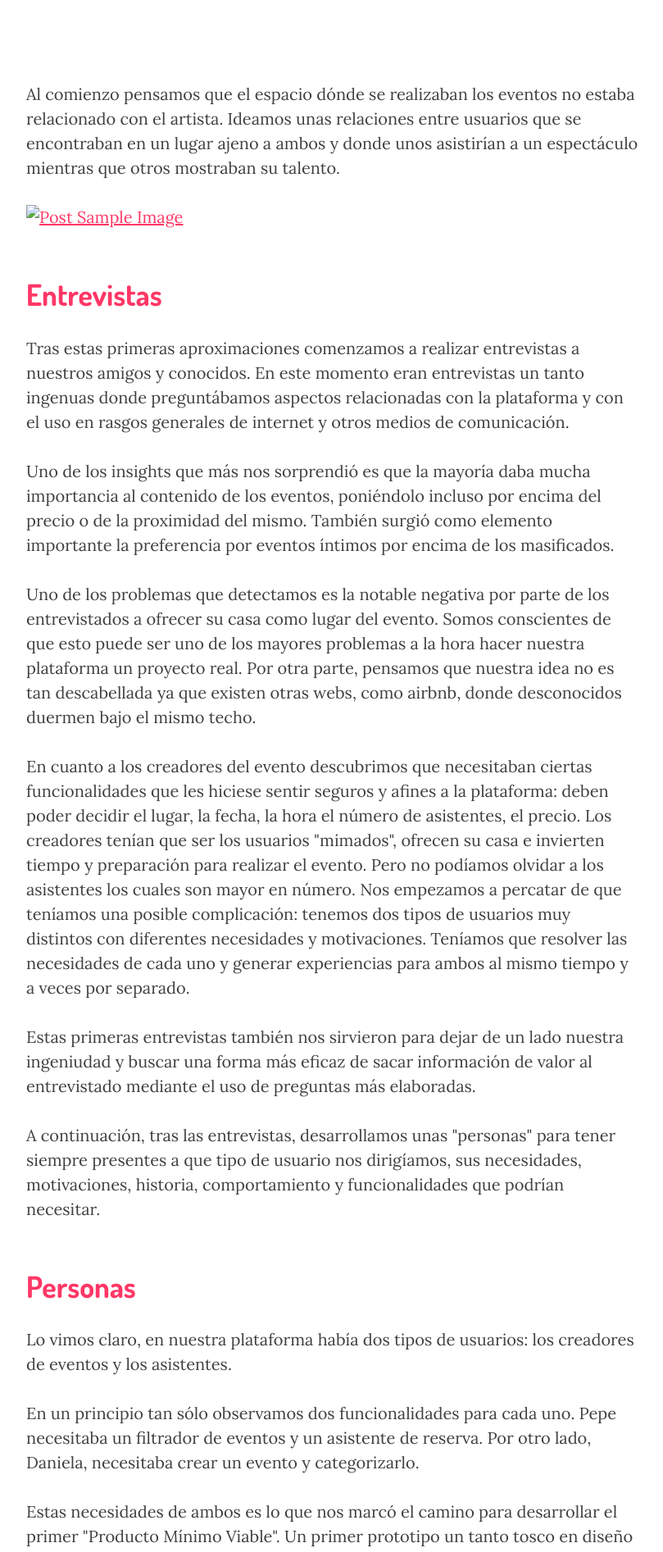
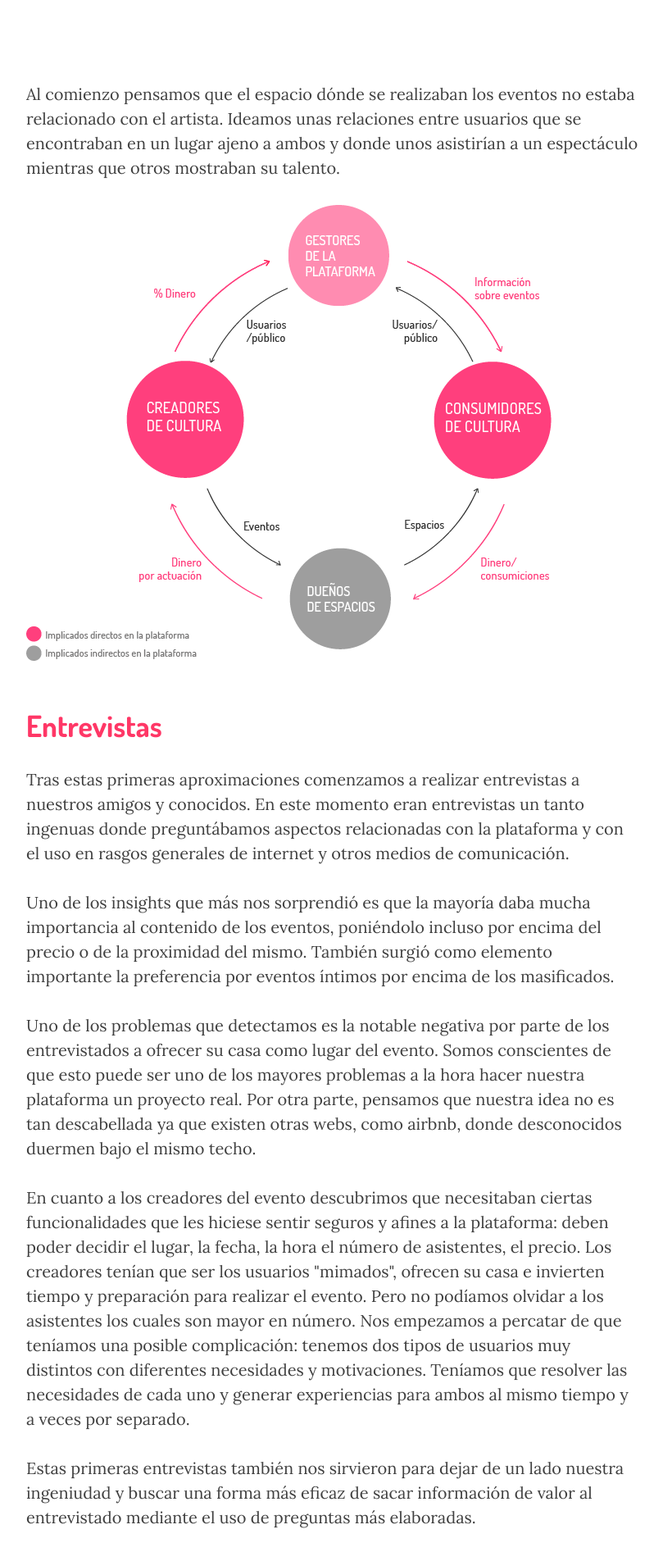
Before and after one commit to Rooof-Project/memoria, a Jekyll site: the page built from _posts/2015-04-16-Release-1.markdown, in a window 1280 px wide. Shown: the part 2058-3951 px from the top of the page at 82% size, without its empty margins (233-1042 px from the left). Built offline with Jekyll 4.4.1, drawn with Linux system fonts in a browser that asks for light colours; nearby versions of some CDN libraries.

Commit message:
stake holders img

```diff
--- a/_posts/2015-04-16-Release-1.markdown
+++ b/_posts/2015-04-16-Release-1.markdown
@@ -29,7 +29,7 @@ published: true
 <p>Al comienzo pensamos que el espacio dónde se realizaban los eventos no estaba relacionado con el artista. Ideamos unas relaciones entre usuarios que se encontraban en un lugar ajeno a ambos y donde unos asistirían a un espectáculo mientras que otros mostraban su talento.</p>
 
 <a href="#">
-    <img src="{{ site.baseurl }}/iimg/stakeholders-r1.png" alt="Post Sample Image">
+    <img src="{{ site.baseurl }}/img/stakeholders-r1.png" alt="Post Sample Image">
 </a>
 
 
```
